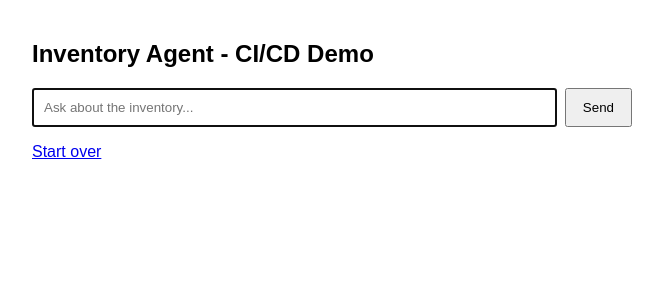
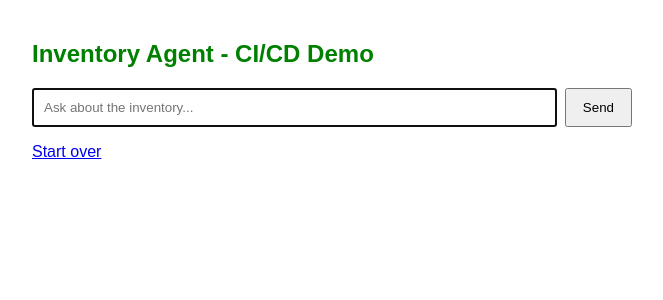
Before and after one commit to sbn10/inventory-agent-cicd, a Django app: page / in a window 1280 px wide. Shown: the top 300 px of the page, without its empty margins (308-971 px from the left). Run offline with Django 5.2, Linux system fonts and the light colour scheme.

Commit message:
Change Inventory Agent title to green

```diff
--- a/chat/templates/chat.html
+++ b/chat/templates/chat.html
@@ -4,6 +4,7 @@
     <title>Inventory Agent</title>
     <style>
         body { font-family: sans-serif; max-width: 600px; margin: 40px auto; }
+        h2 { color: green; }
         .msg { padding: 10px 14px; margin: 8px 0; border-radius: 10px; }
         .user { background: #dceeff; text-align: right; }
         .agent { background: #eee; }
```
